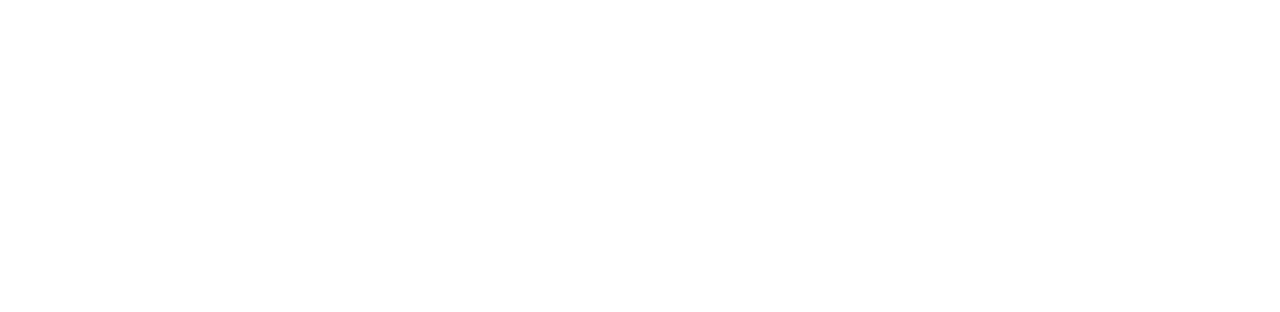
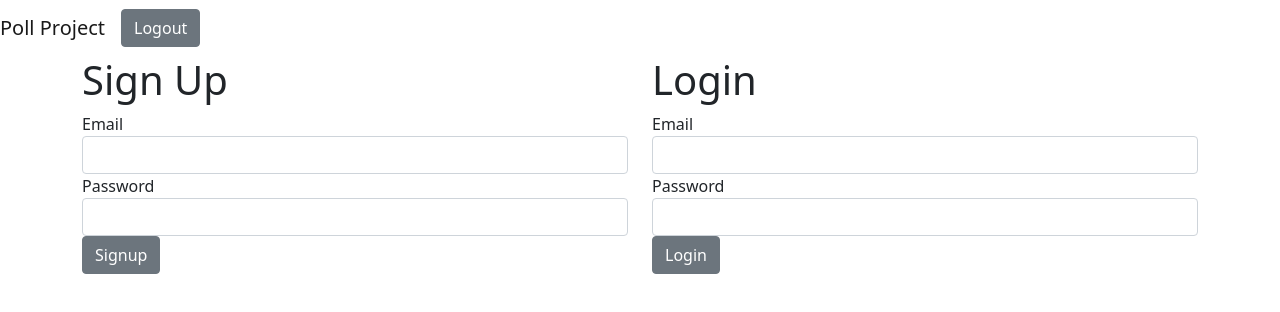
Before and after one commit to erinjeter/group1_client, a React (Create React App) app: page / in a window 1280 px wide. Shown: the top 312 px of the page. Built offline with nearby package versions, Linux system fonts and the light colour scheme.

Commit message:
login and signup components

```diff
--- a/package.json
+++ b/package.json
@@ -10,6 +10,7 @@
     "react": "^17.0.2",
     "react-dom": "^17.0.2",
     "react-scripts": "4.0.3",
+    "reactstrap": "^8.9.0",
     "web-vitals": "^1.1.2"
   },
   "scripts": {
--- a/public/index.html
+++ b/public/index.html
@@ -9,7 +9,7 @@
   <meta name="description" content="Web site created using create-react-app" />
   <link rel="apple-touch-icon" href="%PUBLIC_URL%/logo192.png" />
   <link rel="manifest" href="%PUBLIC_URL%/manifest.json" />
-  <title>React App</title>
+  <title>Poll Project</title>
 </head>
 
 <body>
--- a/src/App.css
+++ /dev/null
@@ -1,38 +0,0 @@
-.App {
-  text-align: center;
-}
-
-.App-logo {
-  height: 40vmin;
-  pointer-events: none;
-}
-
-@media (prefers-reduced-motion: no-preference) {
-  .App-logo {
-    animation: App-logo-spin infinite 20s linear;
-  }
-}
-
-.App-header {
-  background-color: #282c34;
-  min-height: 100vh;
-  display: flex;
-  flex-direction: column;
-  align-items: center;
-  justify-content: center;
-  font-size: calc(10px + 2vmin);
-  color: white;
-}
-
-.App-link {
-  color: #61dafb;
-}
-
-@keyframes App-logo-spin {
-  from {
-    transform: rotate(0deg);
-  }
-  to {
-    transform: rotate(360deg);
-  }
-}
--- a/src/App.js
+++ b/src/App.js
@@ -1,7 +1,42 @@
-// import logo from "./logo.svg";
+import React, { useState, useEffect } from "react";
+import Sitebar from "./Navbar";
+import Auth from "./Auth/Auth";
+import PollIndex from "./Polls/PollIndex";
 
 function App() {
-  return <div className="App"></div>;
+  const [sessionToken, setSessionToken] = useState("");
+
+  useEffect(() => {
+    if (localStorage.getItem("token")) {
+      setSessionToken(localStorage.getItem("token"));
+    }
+  }, []);
+
+  const updateToken = (newToken) => {
+    localStorage.setItem("token", newToken);
+    setSessionToken(newToken);
+    console.log(sessionToken);
+  };
+
+  const clearToken = () => {
+    localStorage.clear();
+    setSessionToken("");
+  };
+
+  const protectedViews = () => {
+    return sessionToken === localStorage.getItem("token") ? (
+      <PollIndex token={sessionToken} />
+    ) : (
+      <Auth updateToken={updateToken} />
+    );
+  };
+
+  return (
+    <div className="App">
+      <Sitebar clearToken={clearToken} />
+      {protectedViews()}
+    </div>
+  );
 }
 
 export default App;
--- a/src/Auth/Auth.js
+++ b/src/Auth/Auth.js
@@ -0,0 +1,21 @@
+import React from "react";
+import { Container, Row, Col } from "reactstrap";
+import Login from "../Auth/Login";
+import Signup from "../Auth/Singup";
+
+const Auth = (props) => {
+  return (
+    <Container className="auth-container">
+      <Row>
+        <Col md="6">
+          <Signup updateToken={props.updateToken} />
+        </Col>
+        <Col md="6" className="login-col">
+          <Login updateToken={props.updateToken} />
+        </Col>
+      </Row>
+    </Container>
+  );
+};
+
+export default Auth;
--- a/src/Auth/Login.js
+++ b/src/Auth/Login.js
@@ -0,0 +1,52 @@
+import React, { useState } from "react";
+import { Form, FormGroup, Label, Input, Button } from "reactstrap";
+
+const Login = (props) => {
+  const [email, setEmail] = useState("");
+  const [password, setPassword] = useState("");
+
+  const handleSubmit = (event) => {
+    event.preventDefault();
+    fetch("http://localhost:3000/user/login", {
+      method: "POST",
+      body: JSON.stringify({
+        user: { email: email, password: password },
+      }),
+      headers: new Headers({
+        "Content-Type": "application/json",
+      }),
+    })
+      .then((response) => response.json())
+      .then((data) => {
+        props.updateToken(data.sessionToken);
+        console.log(data.sessionToken);
+      });
+  };
+
+  return (
+    <div>
+      <h1>Login</h1>
+      <Form onSubmit={handleSubmit}>
+        <FormGroup>
+          <Label htmlFor="username">Email</Label>
+          <Input
+            onChange={(e) => setEmail(e.target.value)}
+            name="email"
+            value={email}
+          ></Input>
+        </FormGroup>
+        <FormGroup>
+          <Label htmlFor="password">Password</Label>
+          <Input
+            onChange={(e) => setPassword(e.target.value)}
+            name="password"
+            value={password}
+          ></Input>
+        </FormGroup>
+        <Button type="submit">Login</Button>
+      </Form>
+    </div>
+  );
+};
+
+export default Login;
--- a/src/Auth/Singup.js
+++ b/src/Auth/Singup.js
@@ -0,0 +1,52 @@
+import React, { useState } from "react";
+import { Form, FormGroup, Label, Input, Button } from "reactstrap";
+
+const Signup = (props) => {
+  const [email, setEmail] = useState("");
+  const [password, setPassword] = useState("");
+  //   const [role, setRole] = useState("");
+
+  const handleSubmit = (event) => {
+    event.preventDefault();
+    fetch("http://localhost:3000/user/create", {
+      method: "POST",
+      body: JSON.stringify({
+        user: { email: email, password: password, role: "admin" },
+      }),
+      headers: new Headers({
+        "Content-Type": "application/json",
+      }),
+    })
+      .then((response) => response.json())
+      .then((data) => {
+        props.updateToken(data.sessionToken);
+      });
+  };
+
+  return (
+    <div>
+      <h1>Sign Up</h1>
+      <Form onSubmit={handleSubmit}>
+        <FormGroup>
+          <Label htmlFor="email">Email</Label>
+          <Input
+            onChange={(e) => setEmail(e.target.value)}
+            name="email"
+            value={email}
+          ></Input>
+        </FormGroup>
+        <FormGroup>
+          <Label htmlFor="password">Password</Label>
+          <Input
+            onChange={(e) => setPassword(e.target.value)}
+            name="password"
+            value={password}
+          ></Input>
+        </FormGroup>
+        <Button type="submit">Signup</Button>
+      </Form>
+    </div>
+  );
+};
+
+export default Signup;
--- /dev/null
+++ b/src/Navbar.js
@@ -0,0 +1,35 @@
+import React, { useState } from "react";
+
+import {
+  Navbar,
+  NavbarBrand,
+  Nav,
+  NavItem,
+  Button,
+  NavbarToggler,
+  Collapse,
+} from "reactstrap";
+
+const Sitebar = (props) => {
+  const [isOpen, setIsOpen] = useState(false);
+  const toggle = () => {
+    let newIsOpen = !isOpen;
+    setIsOpen(newIsOpen);
+  };
+
+  return (
+    <Navbar color="faded" light expand="md">
+      <NavbarBrand href="/">Poll Project</NavbarBrand>
+      <NavbarToggler onClick={toggle} />
+      <Collapse isOpen={isOpen} navbar>
+        <Nav className="ml-auto" navbar>
+          <NavItem>
+            <Button onClick={props.clickLogout}>Logout</Button>
+          </NavItem>
+        </Nav>
+      </Collapse>
+    </Navbar>
+  );
+};
+
+export default Sitebar;
--- a/src/Polls/PollIndex.js
+++ b/src/Polls/PollIndex.js
@@ -0,0 +1,11 @@
+import React, { useState, useEffect } from "react";
+
+const PollIndex = (props) => {
+  //   const [polls, setPolls] = useState([]);
+
+  //   const fetchPolls = () => {};
+
+  return "Polls";
+};
+
+export default PollIndex;
```
Also changed, not shown: src/index.js (+7 -6 lines), 1 other file (tests, documents, lock files or other folders).
